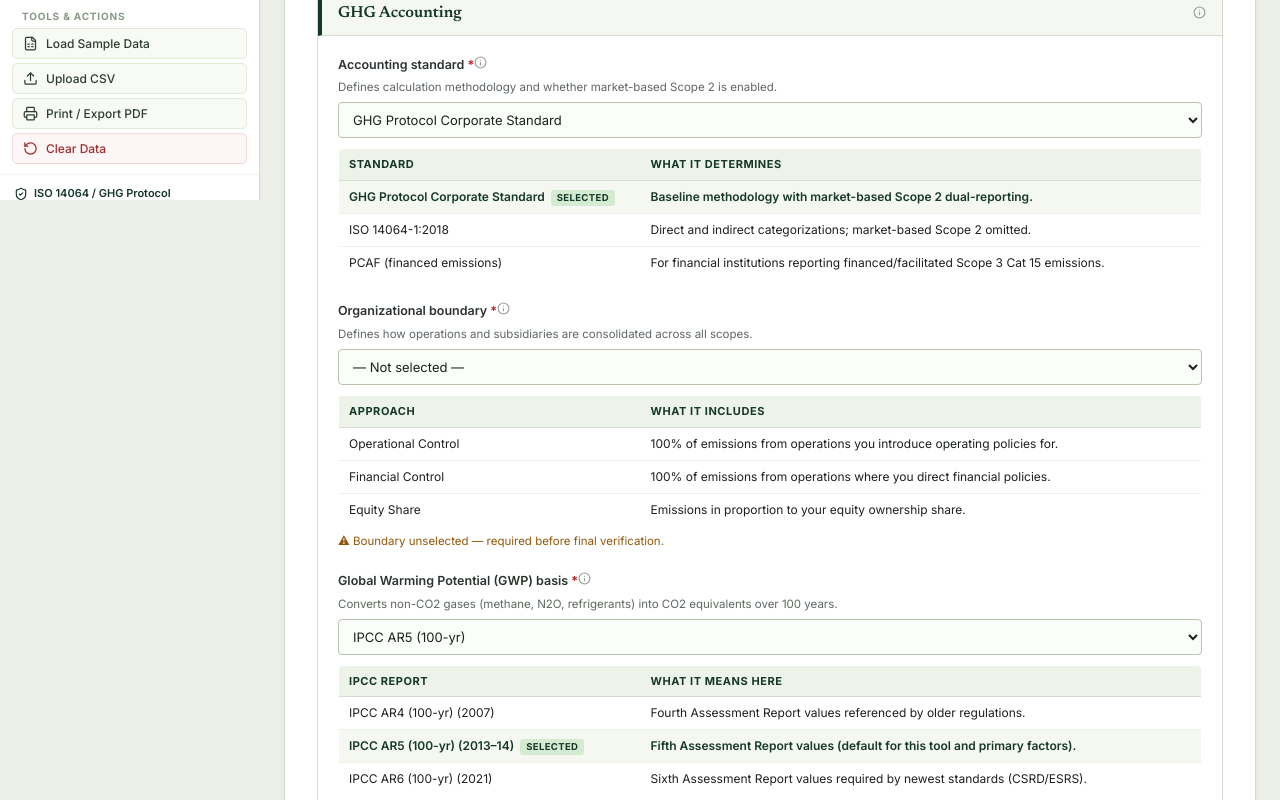
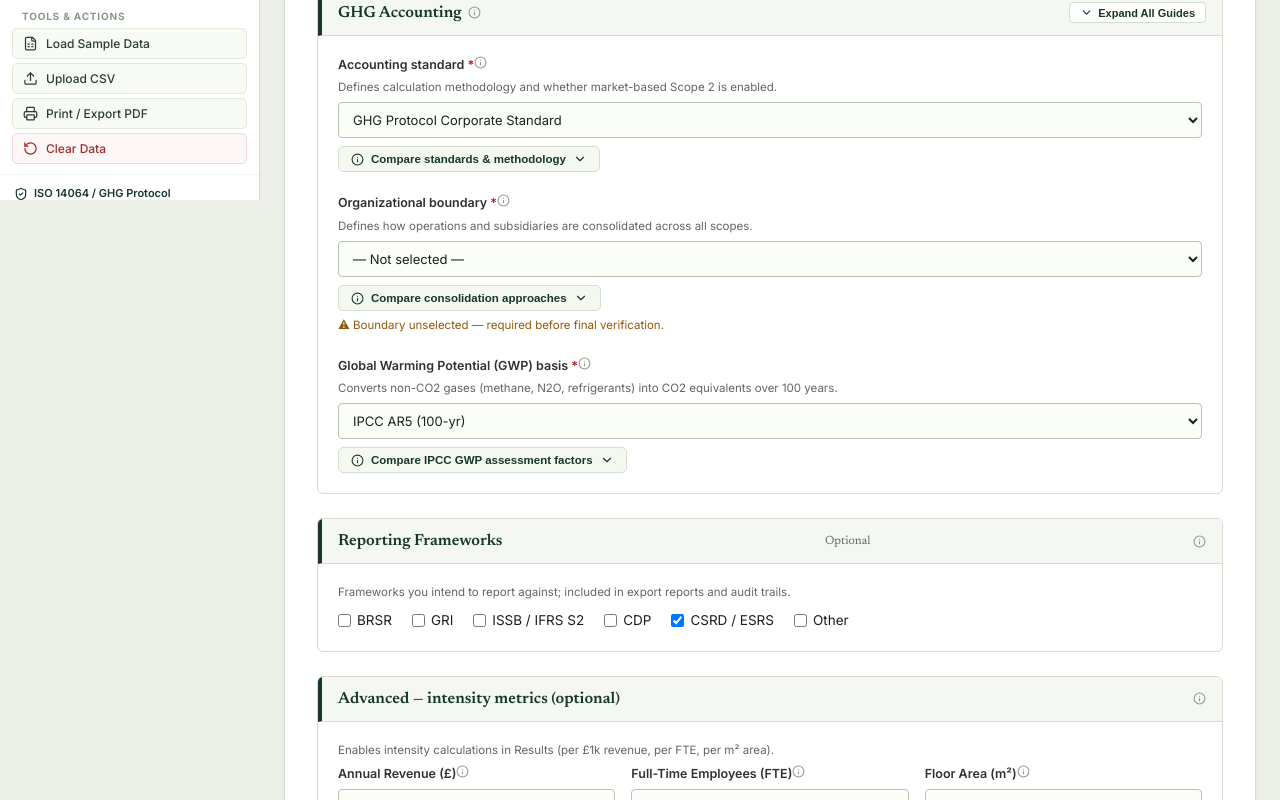
Before and after one commit to Shree999751/Carbon-Ledger, a React (Vite) app: page / in a window 1280 px wide. Shown: the part 600-1400 px from the top of the page. Built offline with nearby package versions, Linux system fonts and the light colour scheme.

Commit message:
Convert GHG Accounting reference tables into collapsible accordions with quick toggle

```diff
--- a/src/components/SetupTab.tsx
+++ b/src/components/SetupTab.tsx
@@ -1,4 +1,5 @@
-import React from 'react';
+import React, { useState } from 'react';
+import { ChevronDown, ChevronUp, Info } from 'lucide-react';
 import { OrganizationSetup, CountryCode, CURRENCIES, getCurrencySymbol } from '../types/ghg';
 import { Tooltip } from './Tooltip';
 
@@ -9,6 +10,22 @@ interface SetupTabProps {
 
 export const SetupTab: React.FC<SetupTabProps> = ({ setup, onChange }) => {
   const currSym = getCurrencySymbol(setup.currency || 'USD');
+
+  const [openGuides, setOpenGuides] = useState<{ standard: boolean; boundary: boolean; gwp: boolean }>({
+    standard: false,
+    boundary: false,
+    gwp: false,
+  });
+
+  const toggleGuide = (key: 'standard' | 'boundary' | 'gwp') => {
+    setOpenGuides((prev) => ({ ...prev, [key]: !prev[key] }));
+  };
+
+  const allOpen = openGuides.standard && openGuides.boundary && openGuides.gwp;
+  const toggleAllGuides = () => {
+    const next = !allOpen;
+    setOpenGuides({ standard: next, boundary: next, gwp: next });
+  };
 
   const handleFrameworkToggle = (fw: string) => {
     const current = setup.frameworks || [];
@@ -142,10 +159,24 @@ export const SetupTab: React.FC<SetupTabProps> = ({ setup, onChange }) => {
       {/* 2. GHG Accounting Standards & Boundaries */}
       <div className="form-card">
         <div className="form-card-header">
+          <div style={{ display: 'flex', alignItems: 'center', gap: 6 }}>
             GHG Accounting
             <Tooltip content="Protocol rules, boundaries, and GWP conversion factors" showIcon />
           </div>
+          <div className="form-card-header-actions">
+            <button
+              type="button"
+              className="btn-card-action"
+              onClick={toggleAllGuides}
+              title={allOpen ? 'Collapse all comparison guides' : 'Expand all comparison guides'}
+            >
+              {allOpen ? <ChevronUp size={13} /> : <ChevronDown size={13} />}
+              <span>{allOpen ? 'Collapse All Guides' : 'Expand All Guides'}</span>
+            </button>
+          </div>
+        </div>
         <div className="form-card-body">
+          {/* 2.1 Accounting Standard */}
           <div className="form-group">
             <label className="field-label">
               Accounting standard <span className="req">*</span>
@@ -163,7 +194,21 @@ export const SetupTab: React.FC<SetupTabProps> = ({ setup, onChange }) => {
               <option value="PCAF (financed emissions)">PCAF (financed emissions)</option>
             </select>
 
-            <table className="meta-table">
+            <div>
+              <button
+                type="button"
+                className={`meta-accordion-toggle ${openGuides.standard ? 'active' : ''}`}
+                onClick={() => toggleGuide('standard')}
+                aria-expanded={openGuides.standard}
+              >
+                <Info size={13} />
+                <span>{openGuides.standard ? 'Hide standards comparison' : 'Compare standards & methodology'}</span>
+                <ChevronDown size={14} className={`meta-accordion-chevron ${openGuides.standard ? 'open' : ''}`} />
+              </button>
+
+              {openGuides.standard && (
+                <div className="meta-accordion-content">
+                  <table className="meta-table meta-table-interactive">
                     <thead>
                       <tr>
                         <th style={{ width: '35%' }}>Standard</th>
@@ -171,7 +216,11 @@ export const SetupTab: React.FC<SetupTabProps> = ({ setup, onChange }) => {
                       </tr>
                     </thead>
                     <tbody>
-                <tr className={setup.accountingStandard === 'GHG Protocol Corporate Standard' ? 'selected' : ''}>
+                      <tr
+                        className={setup.accountingStandard === 'GHG Protocol Corporate Standard' ? 'selected' : ''}
+                        onClick={() => onChange({ accountingStandard: 'GHG Protocol Corporate Standard' })}
+                        title="Click to select GHG Protocol Corporate Standard"
+                      >
                         <td>
                           GHG Protocol Corporate Standard
                           {setup.accountingStandard === 'GHG Protocol Corporate Standard' && (
@@ -180,7 +229,11 @@ export const SetupTab: React.FC<SetupTabProps> = ({ setup, onChange }) => {
                         </td>
                         <td>Baseline methodology with market-based Scope 2 dual-reporting.</td>
                       </tr>
-                <tr className={setup.accountingStandard === 'ISO 14064-1:2018' ? 'selected' : ''}>
+                      <tr
+                        className={setup.accountingStandard === 'ISO 14064-1:2018' ? 'selected' : ''}
+                        onClick={() => onChange({ accountingStandard: 'ISO 14064-1:2018' })}
+                        title="Click to select ISO 14064-1:2018"
+                      >
                         <td>
                           ISO 14064-1:2018
                           {setup.accountingStandard === 'ISO 14064-1:2018' && (
@@ -189,7 +242,11 @@ export const SetupTab: React.FC<SetupTabProps> = ({ setup, onChange }) => {
                         </td>
                         <td>Direct and indirect categorizations; market-based Scope 2 omitted.</td>
                       </tr>
-                <tr className={setup.accountingStandard === 'PCAF (financed emissions)' ? 'selected' : ''}>
+                      <tr
+                        className={setup.accountingStandard === 'PCAF (financed emissions)' ? 'selected' : ''}
+                        onClick={() => onChange({ accountingStandard: 'PCAF (financed emissions)' })}
+                        title="Click to select PCAF"
+                      >
                         <td>
                           PCAF (financed emissions)
                           {setup.accountingStandard === 'PCAF (financed emissions)' && (
@@ -201,7 +258,11 @@ export const SetupTab: React.FC<SetupTabProps> = ({ setup, onChange }) => {
                     </tbody>
                   </table>
                 </div>
+              )}
+            </div>
+          </div>
 
+          {/* 2.2 Organizational Boundary */}
           <div className="form-group" style={{ marginTop: 22 }}>
             <label className="field-label">
               Organizational boundary <span className="req">*</span>
@@ -220,7 +281,21 @@ export const SetupTab: React.FC<SetupTabProps> = ({ setup, onChange }) => {
               <option value="Equity Share">Equity Share</option>
             </select>
 
-            <table className="meta-table">
+            <div>
+              <button
+                type="button"
+                className={`meta-accordion-toggle ${openGuides.boundary ? 'active' : ''}`}
+                onClick={() => toggleGuide('boundary')}
+                aria-expanded={openGuides.boundary}
+              >
+                <Info size={13} />
+                <span>{openGuides.boundary ? 'Hide boundary approaches' : 'Compare consolidation approaches'}</span>
+                <ChevronDown size={14} className={`meta-accordion-chevron ${openGuides.boundary ? 'open' : ''}`} />
+              </button>
+
+              {openGuides.boundary && (
+                <div className="meta-accordion-content">
+                  <table className="meta-table meta-table-interactive">
                     <thead>
                       <tr>
                         <th style={{ width: '35%' }}>Approach</th>
@@ -228,21 +303,33 @@ export const SetupTab: React.FC<SetupTabProps> = ({ setup, onChange }) => {
                       </tr>
                     </thead>
                     <tbody>
-                <tr className={setup.boundary === 'Operational Control' ? 'selected' : ''}>
+                      <tr
+                        className={setup.boundary === 'Operational Control' ? 'selected' : ''}
+                        onClick={() => onChange({ boundary: 'Operational Control' })}
+                        title="Click to select Operational Control"
+                      >
                         <td>
                           Operational Control
                           {setup.boundary === 'Operational Control' && <span className="meta-badge">SELECTED</span>}
                         </td>
                         <td>100% of emissions from operations you introduce operating policies for.</td>
                       </tr>
-                <tr className={setup.boundary === 'Financial Control' ? 'selected' : ''}>
+                      <tr
+                        className={setup.boundary === 'Financial Control' ? 'selected' : ''}
+                        onClick={() => onChange({ boundary: 'Financial Control' })}
+                        title="Click to select Financial Control"
+                      >
                         <td>
                           Financial Control
                           {setup.boundary === 'Financial Control' && <span className="meta-badge">SELECTED</span>}
                         </td>
                         <td>100% of emissions from operations where you direct financial policies.</td>
                       </tr>
-                <tr className={setup.boundary === 'Equity Share' ? 'selected' : ''}>
+                      <tr
+                        className={setup.boundary === 'Equity Share' ? 'selected' : ''}
+                        onClick={() => onChange({ boundary: 'Equity Share' })}
+                        title="Click to select Equity Share"
+                      >
                         <td>
                           Equity Share
                           {setup.boundary === 'Equity Share' && <span className="meta-badge">SELECTED</span>}
@@ -251,6 +338,9 @@ export const SetupTab: React.FC<SetupTabProps> = ({ setup, onChange }) => {
                       </tr>
                     </tbody>
                   </table>
+                </div>
+              )}
+            </div>
 
             {!setup.boundary && (
               <div style={{ fontSize: '11.5px', color: '#92580a', marginTop: 6 }}>
@@ -259,6 +349,7 @@ export const SetupTab: React.FC<SetupTabProps> = ({ setup, onChange }) => {
             )}
           </div>
 
+          {/* 2.3 GWP Basis */}
           <div className="form-group" style={{ marginTop: 22 }}>
             <label className="field-label">
               Global Warming Potential (GWP) basis <span className="req">*</span>
@@ -276,7 +367,21 @@ export const SetupTab: React.FC<SetupTabProps> = ({ setup, onChange }) => {
               <option value="AR6">IPCC AR6 (100-yr)</option>
             </select>
 
-            <table className="meta-table">
+            <div>
+              <button
+                type="button"
+                className={`meta-accordion-toggle ${openGuides.gwp ? 'active' : ''}`}
+                onClick={() => toggleGuide('gwp')}
+                aria-expanded={openGuides.gwp}
+              >
+                <Info size={13} />
+                <span>{openGuides.gwp ? 'Hide IPCC assessment reports' : 'Compare IPCC GWP assessment factors'}</span>
+                <ChevronDown size={14} className={`meta-accordion-chevron ${openGuides.gwp ? 'open' : ''}`} />
+              </button>
+
+              {openGuides.gwp && (
+                <div className="meta-accordion-content">
+                  <table className="meta-table meta-table-interactive">
                     <thead>
                       <tr>
                         <th style={{ width: '35%' }}>IPCC Report</th>
@@ -284,23 +389,44 @@ export const SetupTab: React.FC<SetupTabProps> = ({ setup, onChange }) => {
                       </tr>
                     </thead>
                     <tbody>
-                <tr className={setup.gwpBasis === 'AR4' ? 'selected' : ''}>
-                  <td>IPCC AR4 (100-yr) (2007)</td>
+                      <tr
+                        className={setup.gwpBasis === 'AR4' ? 'selected' : ''}
+                        onClick={() => onChange({ gwpBasis: 'AR4' })}
+                        title="Click to select IPCC AR4"
+                      >
+                        <td>
+                          IPCC AR4 (100-yr) (2007)
+                          {setup.gwpBasis === 'AR4' && <span className="meta-badge">SELECTED</span>}
+                        </td>
                         <td>Fourth Assessment Report values referenced by older regulations.</td>
                       </tr>
-                <tr className={setup.gwpBasis === 'AR5' ? 'selected' : ''}>
+                      <tr
+                        className={setup.gwpBasis === 'AR5' ? 'selected' : ''}
+                        onClick={() => onChange({ gwpBasis: 'AR5' })}
+                        title="Click to select IPCC AR5"
+                      >
                         <td>
                           IPCC AR5 (100-yr) (2013–14)
-                    <span className="meta-badge">SELECTED</span>
+                          {setup.gwpBasis === 'AR5' && <span className="meta-badge">SELECTED</span>}
                         </td>
                         <td>Fifth Assessment Report values (default for this tool and primary factors).</td>
                       </tr>
-                <tr className={setup.gwpBasis === 'AR6' ? 'selected' : ''}>
-                  <td>IPCC AR6 (100-yr) (2021)</td>
+                      <tr
+                        className={setup.gwpBasis === 'AR6' ? 'selected' : ''}
+                        onClick={() => onChange({ gwpBasis: 'AR6' })}
+                        title="Click to select IPCC AR6"
+                      >
+                        <td>
+                          IPCC AR6 (100-yr) (2021)
+                          {setup.gwpBasis === 'AR6' && <span className="meta-badge">SELECTED</span>}
+                        </td>
                         <td>Sixth Assessment Report values required by newest standards (CSRD/ESRS).</td>
                       </tr>
                     </tbody>
                   </table>
+                </div>
+              )}
+            </div>
           </div>
         </div>
       </div>
--- a/src/index.css
+++ b/src/index.css
@@ -464,6 +464,93 @@ select:focus {
   color: var(--primary-forest);
 }
 
+/* ACCORDION / COLLAPSIBLE DROPDOWN IN SETUP */
+.meta-accordion-toggle {
+  display: inline-flex;
+  align-items: center;
+  gap: 7px;
+  background: #f4f8f1;
+  border: 1px solid #d4dfce;
+  color: var(--primary-forest);
+  padding: 5px 12px;
+  border-radius: 5px;
+  font-size: 11.5px;
+  font-weight: 600;
+  cursor: pointer;
+  margin-top: 8px;
+  transition: all 0.2s ease;
+  user-select: none;
+}
+
+.meta-accordion-toggle:hover {
+  background: #e9f2e5;
+  border-color: #b7cdae;
+}
+
+.meta-accordion-toggle.active {
+  background: #e4efe0;
+  border-color: #a8c49e;
+}
+
+.meta-accordion-chevron {
+  transition: transform 0.2s cubic-bezier(0.4, 0, 0.2, 1);
+}
+
+.meta-accordion-chevron.open {
+  transform: rotate(180deg);
+}
+
+.meta-accordion-content {
+  animation: accordionFadeDown 0.22s ease-out;
+  margin-top: 6px;
+}
+
+@keyframes accordionFadeDown {
+  from {
+    opacity: 0;
+    transform: translateY(-4px);
+  }
+  to {
+    opacity: 1;
+    transform: translateY(0);
+  }
+}
+
+.meta-table-interactive tbody tr {
+  cursor: pointer;
+  transition: background 0.15s ease;
+}
+
+.meta-table-interactive tbody tr:hover:not(.selected) {
+  background: #f9fbf8;
+}
+
+.form-card-header-actions {
+  display: flex;
+  align-items: center;
+  gap: 8px;
+}
+
+.btn-card-action {
+  display: inline-flex;
+  align-items: center;
+  gap: 5px;
+  background: #ffffff;
+  border: 1px solid #d2ded0;
+  color: var(--primary-forest);
+  padding: 3px 10px;
+  border-radius: 4px;
+  font-size: 11px;
+  font-weight: 600;
+  cursor: pointer;
+  transition: all 0.15s ease;
+}
+
+.btn-card-action:hover {
+  background: #edf5eb;
+  border-color: #b8ccb5;
+}
+
 /* ACTIVITY DATA TABLES */
 .subtabs-nav {
   display: flex;
```
Lines whose indentation alone changed are shown as unchanged.
